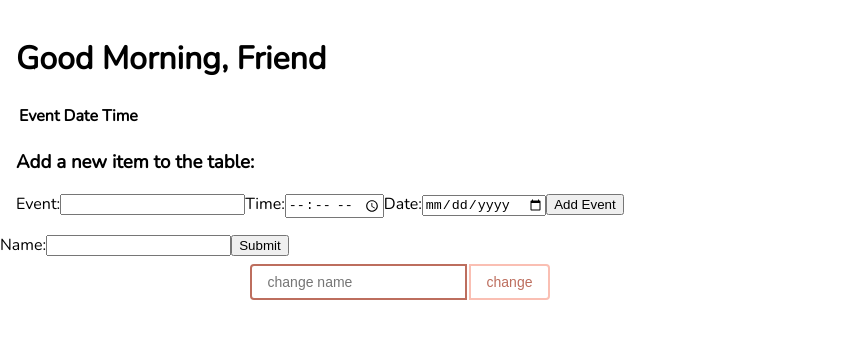
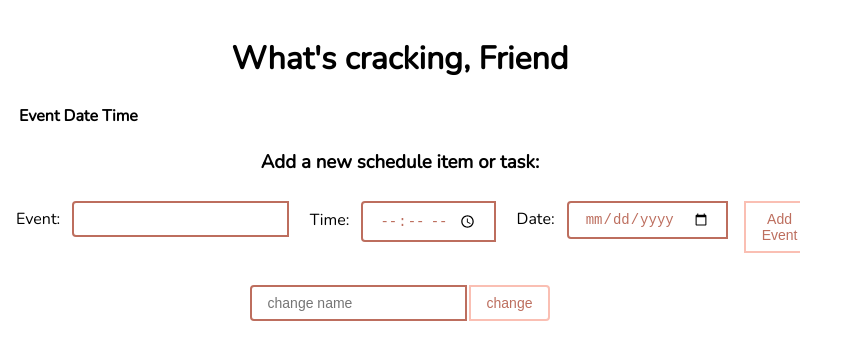
Before and after one commit to asymptotebag/sunny-side, a React app: page / in a window 1280 px wide. Shown: the top 360 px of the page, without its empty margins (0-862 px from the left). Built offline with nearby package versions, Linux system fonts and the light colour scheme.

Commit message:
Changed styles

```diff
--- a/src/App.css
+++ b/src/App.css
@@ -1,6 +1,6 @@
 .App-container
 {
-    max-width: 960px;
+    max-width: 1000px;
     padding: 16px 16px;
     margin: auto;
 }
--- a/src/App.js
+++ b/src/App.js
@@ -11,6 +11,7 @@ class App extends React.Component {
     super(props);
 
     this.state = {
+      greeting: "",
       nameBox: "",
       eventName: '',
       time: '',
@@ -19,6 +20,14 @@ class App extends React.Component {
     }
   };
 
+  componentDidMount() {
+    const greetingMsgs = ["Good Morning", "Hello", "Howdy", "What's cracking"];
+    const greeting = greetingMsgs[Math.floor(Math.random() * greetingMsgs.length)];
+    this.setState({
+      greeting: greeting,
+    });
+  }
+
   handleTypeName = (e) => {
     this.setState({
       nameBox: e.target.value,
@@ -26,6 +35,7 @@ class App extends React.Component {
   }
 
   handleChangeName = () => {
+    console.log("About to change name to " + this.state.nameBox);
     chrome.storage.sync.set({name: this.state.nameBox}, function() {
       console.log('Name was set to ' + this.state.nameBox);
     });
@@ -61,8 +71,6 @@ class App extends React.Component {
   };
 
   render() {
-    const greetingMsgs = ["Good Morning", "Hello", "Howdy", "What's cracking"];
-    const greeting = greetingMsgs[Math.floor(Math.random() * greetingMsgs.length)];
     let name = "Friend";
     chrome.storage.sync.get(['name'], function(result) {
       console.log('retrieved name');
@@ -70,8 +78,8 @@ class App extends React.Component {
     });
     return (
       <>
-      <div className="App-container">
-        <h1>{greeting}, {name}</h1>
+      <div className="App-container u-textCenter">
+        <h1>{this.state.greeting}, {name}</h1>
 
         <Table items={ this.state.items }/>
         <Form handleFormSubmit={ this.handleFormSubmit }
@@ -81,13 +89,14 @@ class App extends React.Component {
           newDate={ this.state.date } />
 
       </div>
-      <form onSubmit={this.handleSubmit}>
+
+      {/* <form onSubmit={this.handleSubmit}>
         <label>
           Name:
           <input type="text" value={this.state.nameBox} onChange={this.handleTypeName} />
         </label>
         <input type="submit" value="Submit" />
-      </form>
+      </form> */}
 
       <div className="u-flex" style={{justifyContent: "center"}}>
             <input
--- a/src/Form.js
+++ b/src/Form.js
@@ -4,29 +4,32 @@ class Form extends React.Component {
   render() {
     return (
       <div id="Form">
-        <h3>Add a new item to the table:</h3>
-        <form onSubmit={this.props.handleFormSubmit}>
+        <h3 className="u-textCenter">Add a new schedule item or task:</h3>
+        <form className="u-flex" onSubmit={this.props.handleFormSubmit}>
           <label htmlFor="eventName">
-          Event:
+          Event:&nbsp;
           <input id="eventName" value={this.props.newEvent}
             type="text" name="eventName"
-            onChange={this.props.handleInputChange} />
+            onChange={this.props.handleInputChange}
+            className="u-input" />
           </label>
 
           <label htmlFor="time">
-          Time:
+          &nbsp;&nbsp;&nbsp;Time:&nbsp;
           <input id="time" value={this.props.newTime}
             type="time" name="time"
-            onChange={this.props.handleInputChange} />
+            onChange={this.props.handleInputChange}
+            className="u-input" />
           </label>
 
           <label htlmFor="date">
-          Date:
+          &nbsp;&nbsp;&nbsp;Date:&nbsp;
           <input id="date" value={this.props.newDate}
             type="date" name="date"
-            onChange={this.props.handleInputChange} />
+            onChange={this.props.handleInputChange}
+            className="u-input" />
           </label>
-          <button type="submit" value="Submit">Add Event</button>
+          <button type="submit" value="Submit" className="u-submit u-pointer">Add Event</button>
         </form>
       </div>
     );
--- a/src/Table.js
+++ b/src/Table.js
@@ -4,7 +4,7 @@ class Table extends React.Component {
   render() {
     const items = this.props.items;
     return (
-      <div id="Table">
+      <div id="Table" style={{margin: "auto"}}>
         <table>
           <tbody>
             <tr>
--- a/src/index.html
+++ b/src/index.html
@@ -8,7 +8,7 @@
     <script src="./index.js"></script>
     <title>Sunny Side</title>
   </head>
-  <body>
+  <body style="max-width: 1000px;">
     <div id="root"></div>
   </body>
 </html>
```
